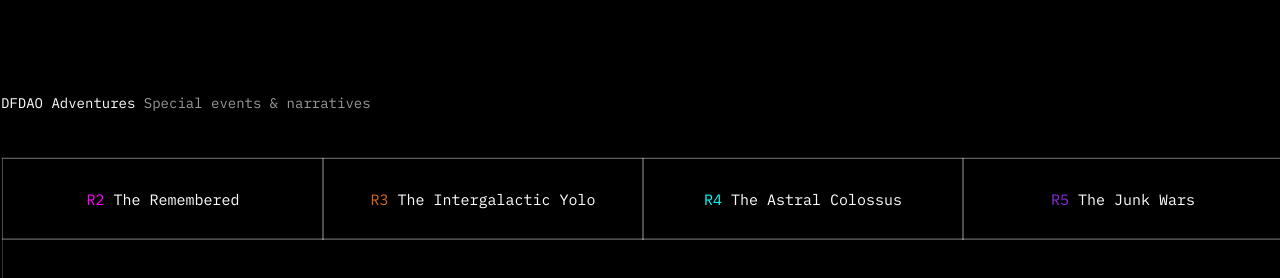
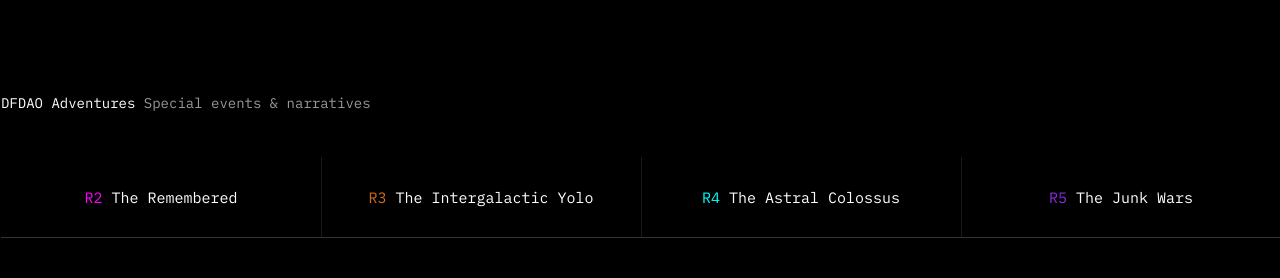
Before and after one commit to dfdao/dfdao.github.io, a website: page gallery.html in a window 1280 px wide. Shown: the part 1123-1401 px from the top of the page. Drawn offline with Linux system fonts and the light colour scheme.

Commit message:
DFDAO adventures remove borders

```diff
--- a/style.css
+++ b/style.css
@@ -421,7 +421,6 @@ p {}
     left: 81px;
     width: 1280px;
     height: 640x;
-    border: 1px solid rgba(255, 255, 255, 0.1);
 }
 
 .event-title {
@@ -437,7 +436,7 @@ p {}
     position: absolute;
     width: 320px;
     height: 80px;
-    border: 1px solid rgba(255, 255, 255, 0.3);
+    border-right: 1px solid rgba(255, 255, 255, 0.1);
     text-align: center;
 }
 
@@ -446,7 +445,7 @@ p {}
     width: 320px;
     height: 80px;
     left: 320px;
-    border: 1px solid rgba(255, 255, 255, 0.3);
+    border-right: 1px solid rgba(255, 255, 255, 0.1);
     text-align: center;
 }
 
@@ -455,7 +454,7 @@ p {}
     width: 320px;
     height: 80px;
     left: 640px;
-    border: 1px solid rgba(255, 255, 255, 0.3);
+    border-right: 1px solid rgba(255, 255, 255, 0.1);
     text-align: center;
 }
 
@@ -464,7 +463,6 @@ p {}
     width: 320px;
     height: 80px;
     left: 960px;
-    border: 1px solid rgba(255, 255, 255, 0.3);
     text-align: center;
 }
 
@@ -473,7 +471,7 @@ p {}
     width: 1280px;
     height: 400px;
     top: 80px;
-    border: 1px solid rgba(255, 255, 255, 0.2);
+    border-top: 1px solid rgba(255, 255, 255, 0.2);
     display: table;
 }
 
```
